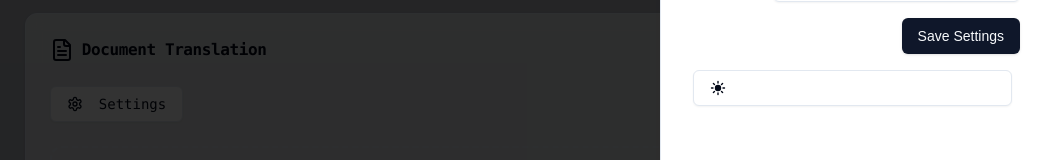
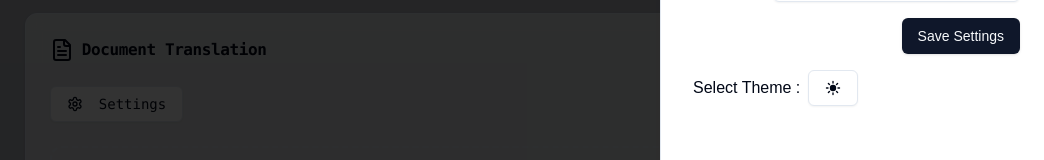
Before and after one commit to seyf1elislam/llama-translator, a Next.js app: page / in a window 1280 px wide. Both pictures are taken after a click on the button "Settings". Shown: the part 182-342 px from the top of the page, without its empty margins (236-1280 px from the left). Built offline with nearby package versions, Linux system fonts and the light colour scheme; no server answers.

Commit message:
slightly enhance theme toggle component

```diff
--- a/src/components/main-components/settings_sheet.tsx
+++ b/src/components/main-components/settings_sheet.tsx
@@ -80,9 +80,11 @@ export function SettingsSheet({ state }: { state: TranslationState }) {
             </SheetClose>
           </SheetFooter>
         </form>
-        <div className='mt-4'>
-          <ToggleThemeMode />
-        </div>
+        <ToggleThemeMode
+          use_expaned_variant={true}
+          show_text
+          className='mt-4 w-fit'
+        />
       </SheetContent>
     </Sheet>
   );
--- a/src/components/theme-components/toggle_theme_mode.tsx
+++ b/src/components/theme-components/toggle_theme_mode.tsx
@@ -2,7 +2,7 @@
 
 import { useTheme } from 'next-themes';
 // import { Moon, Sun } from "lucide-react";
-import { GrSystem } from "react-icons/gr";
+import { GrSystem } from 'react-icons/gr';
 // import { GiNightSky } from "react-icons/gi";
 // import { WiDaySunny } from "react-icons/wi";
 import { IoSunny } from 'react-icons/io5';
@@ -41,12 +41,13 @@ export default function ToggleThemeMode({
             {/* {use_custom_button && children} */}
             {use_expaned_variant ? (
               <div className='mx-2 flex items-center p-0'>
-                {show_text ? <span className=''>Select Theme :</span> : null}
+                {show_text ? (
+                  <span className='mr-2'>Select Theme :</span>
+                ) : null}
                 <Button
                   variant='outline'
                   className='flex flex-1 items-center justify-between space-x-1 px-4 py-0'
                 >
-                  {/* <Sun className="flex-2 inline-flex  size-5 scale-100 justify-start  transition-all dark:hidden dark:scale-0"></Sun> */}
                   <IoSunny className='flex-2 inline-flex size-5 scale-100 justify-start transition-all dark:hidden dark:scale-0' />
                   <MdOutlineNightlight className='flex-2 hidden size-5 scale-0 justify-start transition-all dark:inline-flex dark:scale-100' />
                   <span className='inline flex-1 px-3 sm:hidden'>{theme}</span>
```
